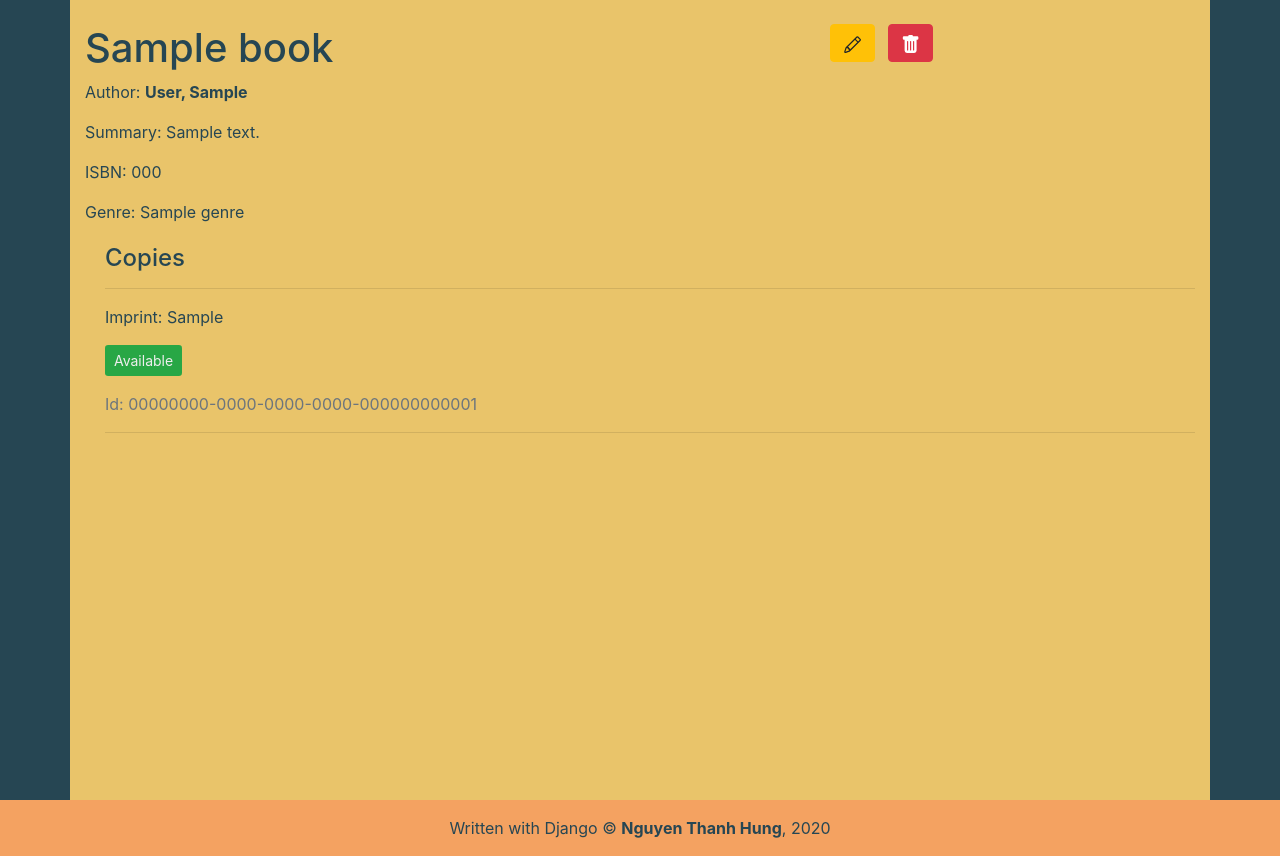
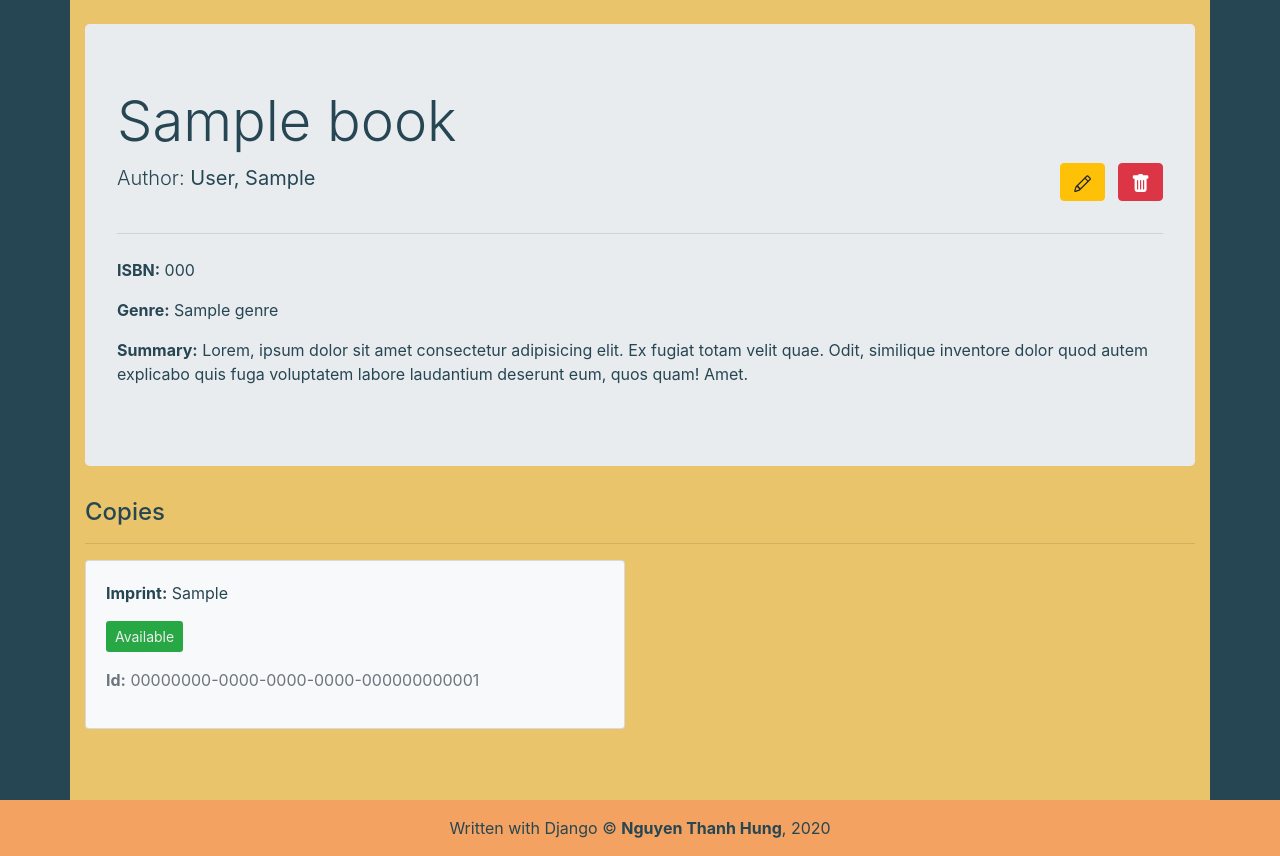
Before and after one commit to hungntgrb/local_library, a Django app: page /catalog/book/1 in a window 1280 px wide. Shown: the part 57-913 px from the top of the page. Run offline with Django 3.2, Linux system fonts and the light colour scheme; a user stored in the database is signed in; tables that the repository leaves empty hold one stand-in row (values such as "Sample post"); some libraries are stand-ins or nearby versions.

Commit message:
ReGroup, Accordion, get_FOO_display

```diff
--- a/catalog/templates/base_generic.html
+++ b/catalog/templates/base_generic.html
@@ -104,10 +104,10 @@
       {% endif %}
       <!------ END MESSAGE SECTION -------->
 
-      <h2>
+      <h1>
         {% block heading %}
         {% endblock heading %}
-      </h2>
+      </h1>
 
       {% block content %}
       {% endblock content %}
--- a/catalog/templates/catalog/book_detail.html
+++ b/catalog/templates/catalog/book_detail.html
@@ -6,8 +6,11 @@ Book Detail
 
 {% block content %}
 
-<div class="row">
-  <h1 class="col-md-8">{{ book.title }}</h1>
+<div class="jumbotron">
+  <h1 class="display-4">{{ book.title }}</h1>
+  <div class="d-flex justify-content-between">
+    <p class="lead">Author: <a href="{% url 'author-detail' book.author.pk %}"><strong>{{ book.author }}</strong></a>
+    </p>
     <div class="crud">
       {% if perms.catalog.change_book %}
       <a href="{% url 'book_update' book.pk %}" ">{% include 'update_button.html' %}</a>
@@ -17,26 +20,49 @@ Book Detail
       {% endif %}
     </div>
   </div>
+  <hr class="my-4">
 
-<p>Author: <a href="{% url 'author-detail' book.author.pk %}"><strong>{{ book.author }}</strong></a></p>
-<p>Summary: {{ book.summary }}</p>
-<p>ISBN: {{ book.isbn }}</p>
-<p>Genre: {{ book.genre.all | join:", " }}</p>
+  <p><strong>ISBN:</strong> {{ book.isbn }}</p>
+  <p><strong>Genre:</strong> {{ book.genre.all | join:", " }}</p>
+  <p><strong>Summary:</strong> Lorem, ipsum dolor sit amet consectetur adipisicing elit. Ex fugiat totam velit quae.
+    Odit, similique
+    inventore dolor quod autem explicabo quis fuga voluptatem labore laudantium deserunt eum, quos quam! Amet.</p>
+</div>
 
-<div class="copies">
+<!-- <div class="row">
+  <h1 class="col-md-8"></h1>
+
+</div> -->
+
+
+
+<div>
   <h4>Copies</h4>
   <hr>
+  <div class="row">
     {% for copy in book.bookinstance_set.all %}
-  <p>Imprint: {{ copy.imprint }}</p>
+
+    <div class="col-md-6 mb-2">
+      <div class="card bg-light">
+        <div class="card-body">
+          <p><strong>Imprint:</strong> {{ copy.imprint }}</p>
           <p
             class="btn btn-sm {% if copy.status == 'a' %}bg-success{% elif copy.status == 'm' %}bg-danger{% else %}bg-warning{% endif %}">
             {{ copy.get_status_display }}</p>
+
           {% if copy.status != 'a' %}
-  <p>Available on: {{ copy.due_back }}</p>
+          <p><strong>Available on:</strong> {{ copy.due_back }}</p>
           {% endif %}
-  <p class="text-muted">Id: {{ copy.id }}</p>
-  <hr>
+
+          <p class="text-muted"><strong>Id:</strong> {{ copy.id }}</p>
+        </div>
+      </div>
+    </div>
     {% endfor %}
   </div>
 
+
+
+</div>
+
 {% endblock content %}
--- a/catalog/templates/catalog/book_list.html
+++ b/catalog/templates/catalog/book_list.html
@@ -41,7 +41,7 @@ Book List ({{ books_count }})
           <li>Summary: {{ book.summary }}</li>
           <li>ISBN: {{ book.isbn }}</li>
           <li>Genre: {{ book.display_genre }}</li>
-          <li>Language: {{ book.language }}</li>
+          <li>Language: {{ book.language.get_name_display }}</li>
         </ul>
         </p>
       </div>
--- a/catalog/views.py
+++ b/catalog/views.py
@@ -105,7 +105,7 @@ class AllBorrowedBooksListView(LoginRequiredMixin, PermissionRequiredMixin, gene
         return BookInstance.objects.filter(status__exact='o').order_by('due_back')
 
 
-class BookDetailView(LoginRequiredMixin, generic.DetailView):
+class BookDetailView(generic.DetailView):
     model = Book
     redirect_field_name = 'chuyen_toi'
 
```
Also changed, not shown: catalog/templates/catalog/available_books.html (+43 -20 lines). Lines whose indentation alone changed are shown as unchanged.
